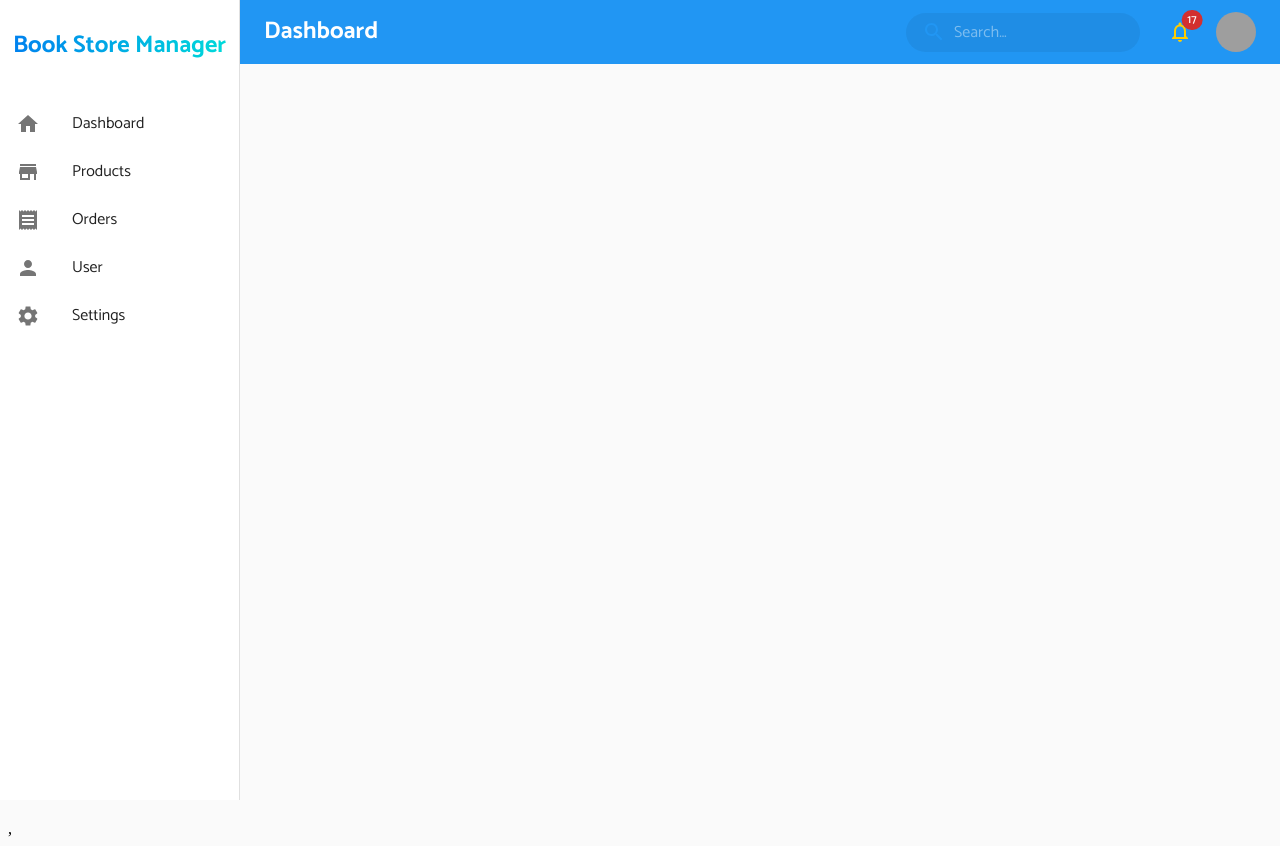
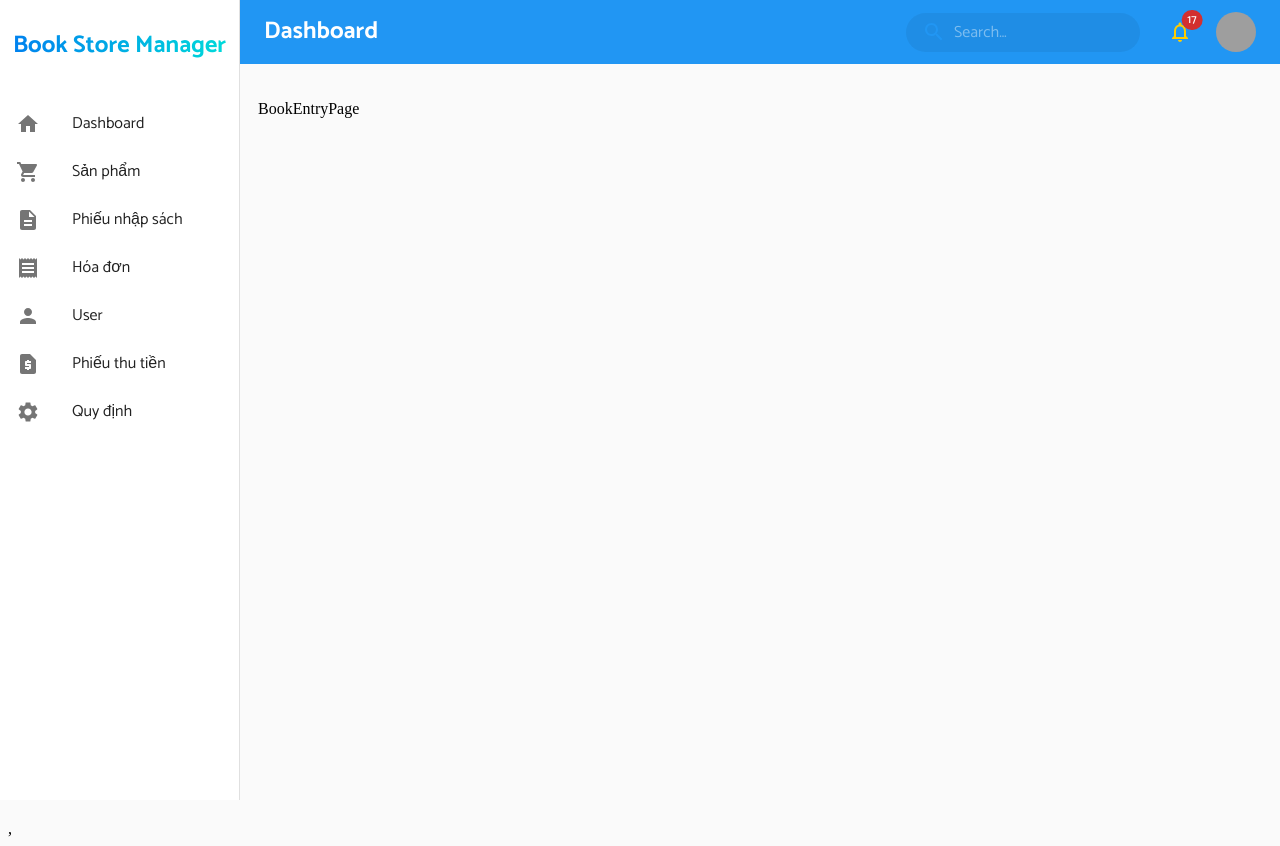
Before and after one commit to tanvhla258/TKPM, a React (Vite) app in the folder frontend/: page /book-entries in a window 1280 px wide. Built offline with nearby package versions, Linux system fonts and the light colour scheme; grey boxes are pictures that could not be loaded.

Commit message:
add page

```diff
--- a/frontend/src/App.jsx
+++ b/frontend/src/App.jsx
@@ -6,6 +6,9 @@ import Sidebar from "./components/Sidebar/Sidebar";
 import Header from "./components/Header";
 import OrdersPage from "./pages/OrdersPage";
 import SettingPage from "./pages/SettingPage";
+import ReceiptPage from "./pages/ReceiptPage";
+import BookEntryPage from "./pages/BookEntryPage";
+import UserPage from "./pages/UserPage";
 
 function App() {
   return (
@@ -23,6 +26,9 @@ function App() {
               <Route path="/products" element={<ProductsPage />} />
               <Route path="/orders" element={<OrdersPage />} />
               <Route path="/settings" element={<SettingPage />} />
+              <Route path="/receipts" element={<ReceiptPage />} />
+              <Route path="/book-entries" element={<BookEntryPage />} />
+              <Route path="/users" element={<UserPage />} />
             </Routes>
           </div>
         </div>
--- a/frontend/src/components/Sidebar/Sidebar.jsx
+++ b/frontend/src/components/Sidebar/Sidebar.jsx
@@ -19,15 +19,36 @@ import StoreIcon from "@mui/icons-material/Store";
 import SettingsIcon from "@mui/icons-material/Settings";
 import ReceiptIcon from "@mui/icons-material/Receipt";
 import PersonIcon from "@mui/icons-material/Person";
+import ShoppingCartIcon from "@mui/icons-material/ShoppingCart";
+import RequestPageIcon from "@mui/icons-material/RequestPage";
+import DescriptionIcon from "@mui/icons-material/Description";
 import { Link } from "react-router-dom";
 import "./Sidebar.css";
 const drawerWidth = 240;
 const Icons = [
   <HomeIcon />,
-  <StoreIcon />,
+  <ShoppingCartIcon />,
+  <DescriptionIcon />,
   <ReceiptIcon />,
   <PersonIcon />,
+  <RequestPageIcon />,
   <SettingsIcon />,
+];
+const sideBarPages = [
+  { name: "Dashboard", link: "dashboard" },
+  { name: "Sản phẩm", link: "products" },
+  { name: "Phiếu nhập sách", link: "book-entries" },
+  { name: "Hóa đơn", link: "orders" },
+  { name: "User", link: "users" },
+  { name: "Phiếu thu tiền", link: "receipts" },
+  { name: "Quy định", link: "settings" },
+
+  "Sản phẩm",
+  "Phiếu nhập sách",
+  "Hóa đơn",
+  "User",
+  "Phiếu thu tiền",
+  "Quy định",
 ];
 const drawer = (
   <div>
@@ -48,16 +69,14 @@ const drawer = (
       Book Store Manager
     </Typography>
     <List>
-      {["Dashboard", "Products", "Orders", "User", "Settings"].map(
-        (text, index) => (
-          <ListItem key={text} disablePadding>
-            <ListItemButton component={Link} to={`/${text.toLowerCase()}`}>
-              <ListItemIcon>{Icons[index]}</ListItemIcon>
-              <ListItemText primary={text} />
-            </ListItemButton>
-          </ListItem>
-        )
-      )}
+      {sideBarPages.map((page, index) => (
+        <ListItem key={index} disablePadding>
+          <ListItemButton component={Link} to={`/${page.link}`}>
+            <ListItemIcon>{Icons[index]}</ListItemIcon>
+            <ListItemText primary={page.name} />
+          </ListItemButton>
+        </ListItem>
+      ))}
     </List>
   </div>
 );
--- /dev/null
+++ b/frontend/src/pages/BookEntryPage.jsx
@@ -0,0 +1,8 @@
+//Phieu nhap sach
+import React from "react";
+
+function BookEntryPage() {
+  return <div>BookEntryPage</div>;
+}
+
+export default BookEntryPage;
--- /dev/null
+++ b/frontend/src/pages/ReceiptPage.jsx
@@ -0,0 +1,8 @@
+//Phieu thu tien
+import React from "react";
+
+function ReceiptPage() {
+  return <div>ReceiptPage</div>;
+}
+
+export default ReceiptPage;
```
